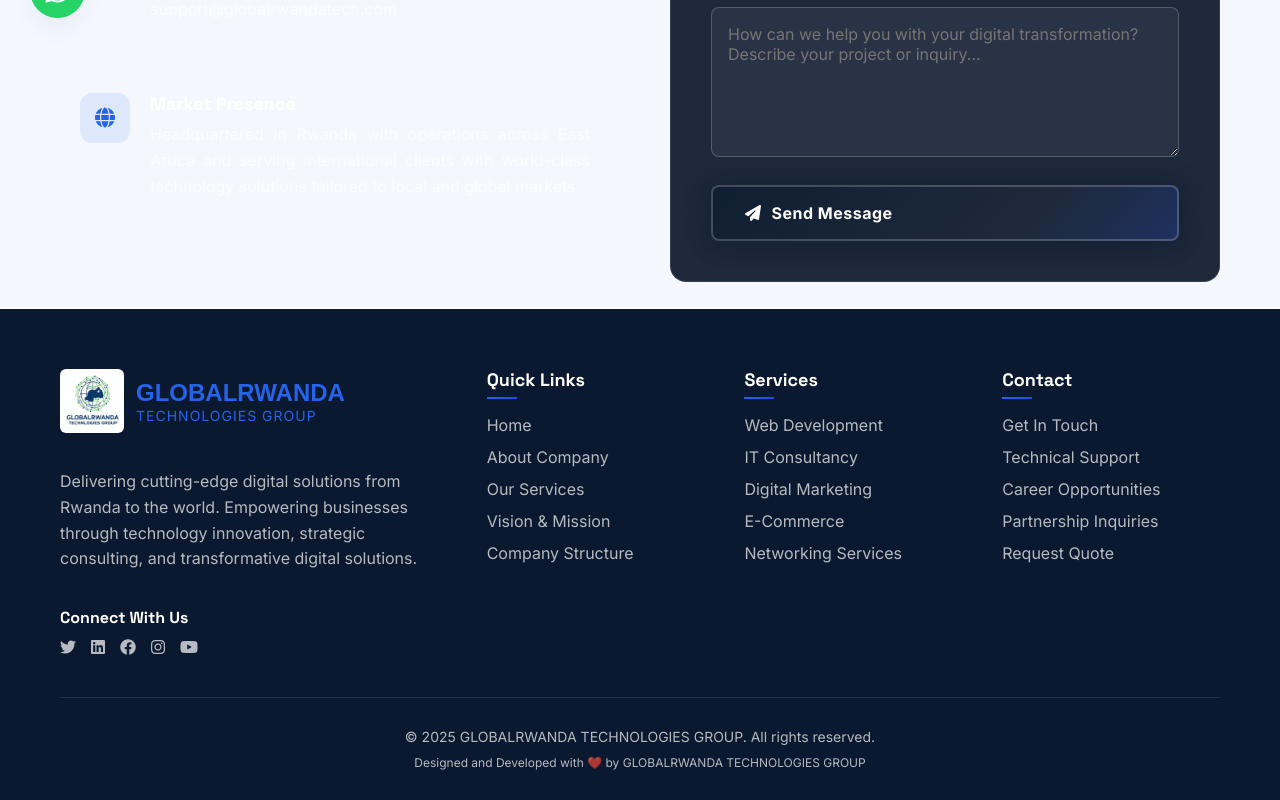
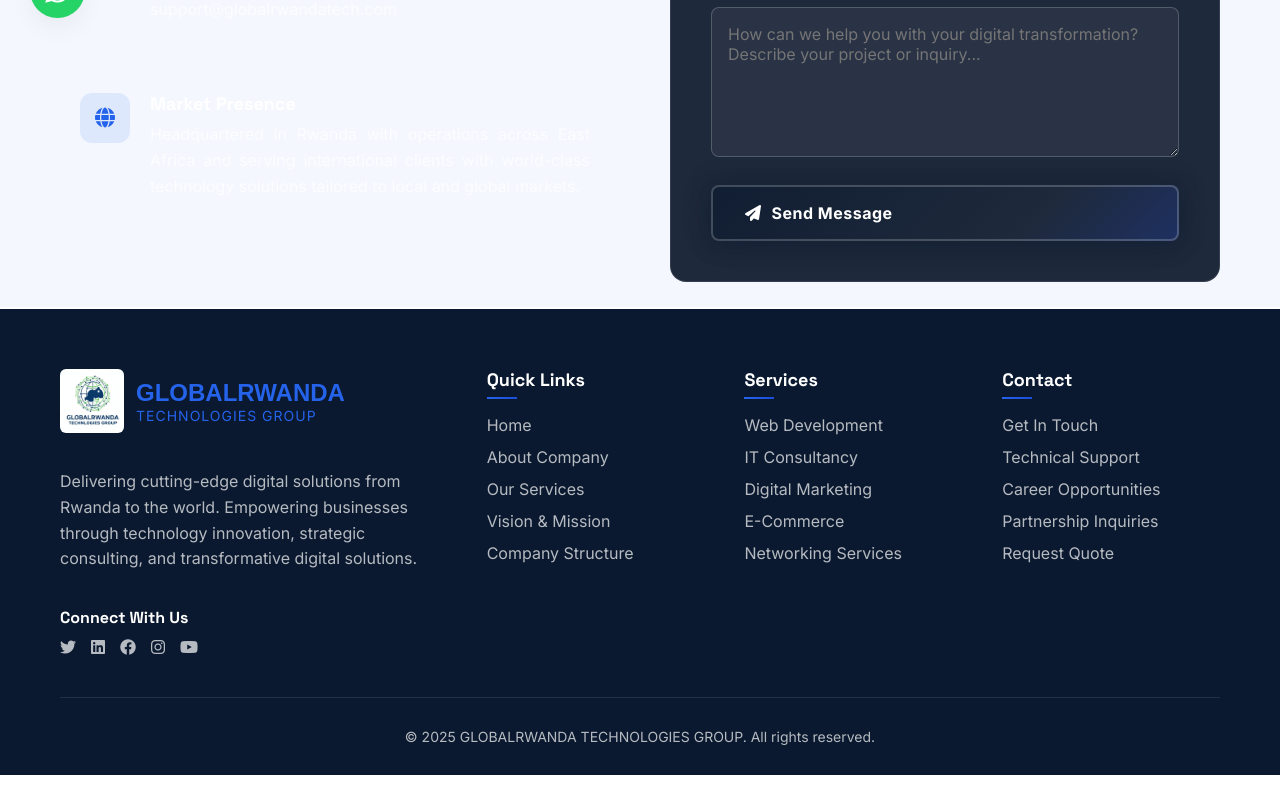
Before and after one commit to Patrickonly/GLOBALRWANDA-TECHNOLOGIES-GROUP, a React (Create React App) app: page /contact in a window 1280 px wide. Shown: the part 702-1502 px from the top of the page. After the commit the page ends 1477 px from the top, so only its background shows below. Built offline with nearby package versions, Linux system fonts and the light colour scheme.

Commit message:
Update footer copyright to use dynamic year and remove developer credit

```diff
--- a/src/components/Footer.jsx
+++ b/src/components/Footer.jsx
@@ -112,8 +112,7 @@
         </div>
 
         <div className="footer-bottom">
-          <p>&copy; {new Date().getFullYear()} GLOBALRWANDA TECHNOLOGIES GROUP. All rights reserved.</p>
-          <p style={{ marginTop: '10px', fontSize: '12px' }}>Designed and Developed with ❤️ by GLOBALRWANDA TECHNOLOGIES GROUP</p>
+          <p>© {new Date().getFullYear()} GLOBALRWANDA TECHNOLOGIES GROUP. All rights reserved.</p>
         </div>
       </div>
 
```
